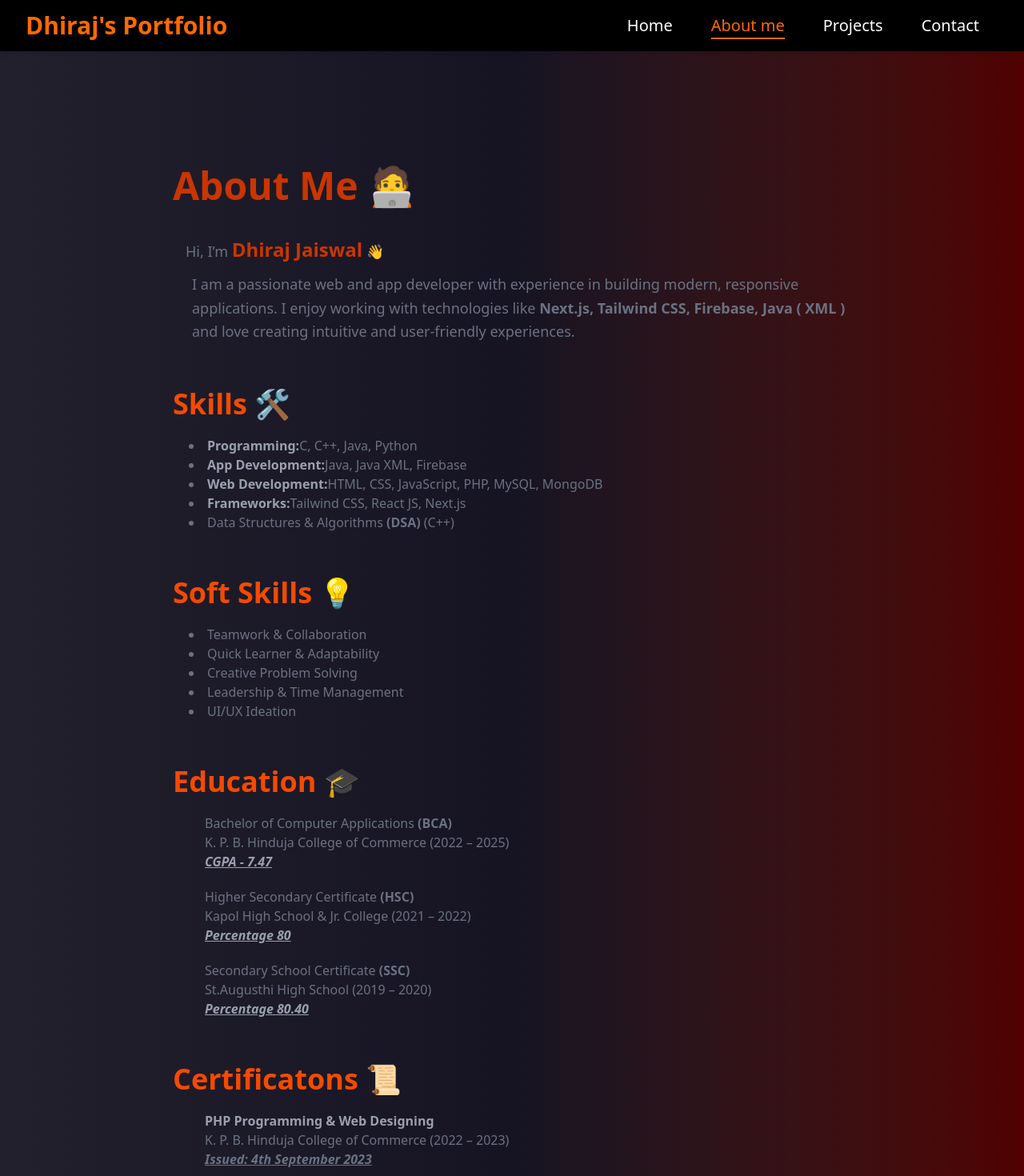
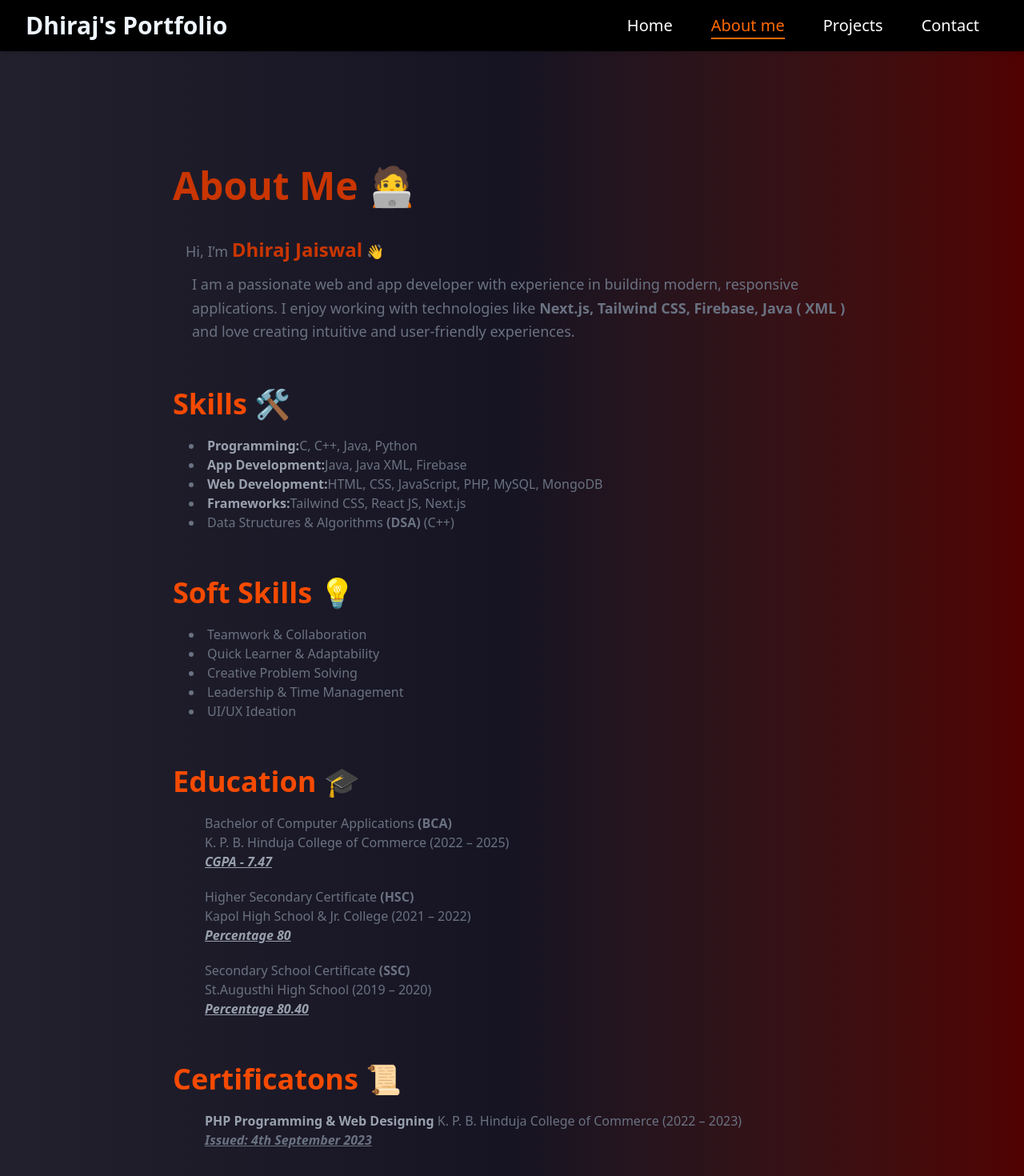
Before and after one commit to jaiswaldhiraj/Portfolio, a Next.js app: page /about in a window 1280 px wide. Shown: the top 1470 px of the page at 80% size. Built offline with nearby package versions, Linux system fonts and the light colour scheme.

Commit message:
navbar color changed

```diff
--- a/app/about/page.js
+++ b/app/about/page.js
@@ -119,7 +119,7 @@ const Page = () => {
 
             <p className="m-5 mt-2 pl-5 text-gray-500">
 
-              <h3 className="font-bold text-gray-400">PHP Programming & Web Designing </h3>
+              <span className="font-bold text-gray-400">PHP Programming & Web Designing </span>
               K. P. B. Hinduja College of Commerce (2022 &#x2013; 2023)<br />
               <span className="font-semibold underline italic text-gray-500">Issued: 4th September 2023</span>
 
--- a/app/components/Navbar.js
+++ b/app/components/Navbar.js
@@ -13,7 +13,7 @@ const Navbar = () => {
   return (
     <nav className="w-auto z-50 flex items-center justify-between h-16 bg-black text-blue-50 shadow-md">
       {/* Logo */}
-      <div id="nav_logo" className="ml-8 text-3xl font-bold text-orange-500">
+      <div id="nav_logo" className="ml-8 text-3xl font-bold ">
         <Link href="/">Dhiraj&#39;s Portfolio</Link>
       </div>
 
```
